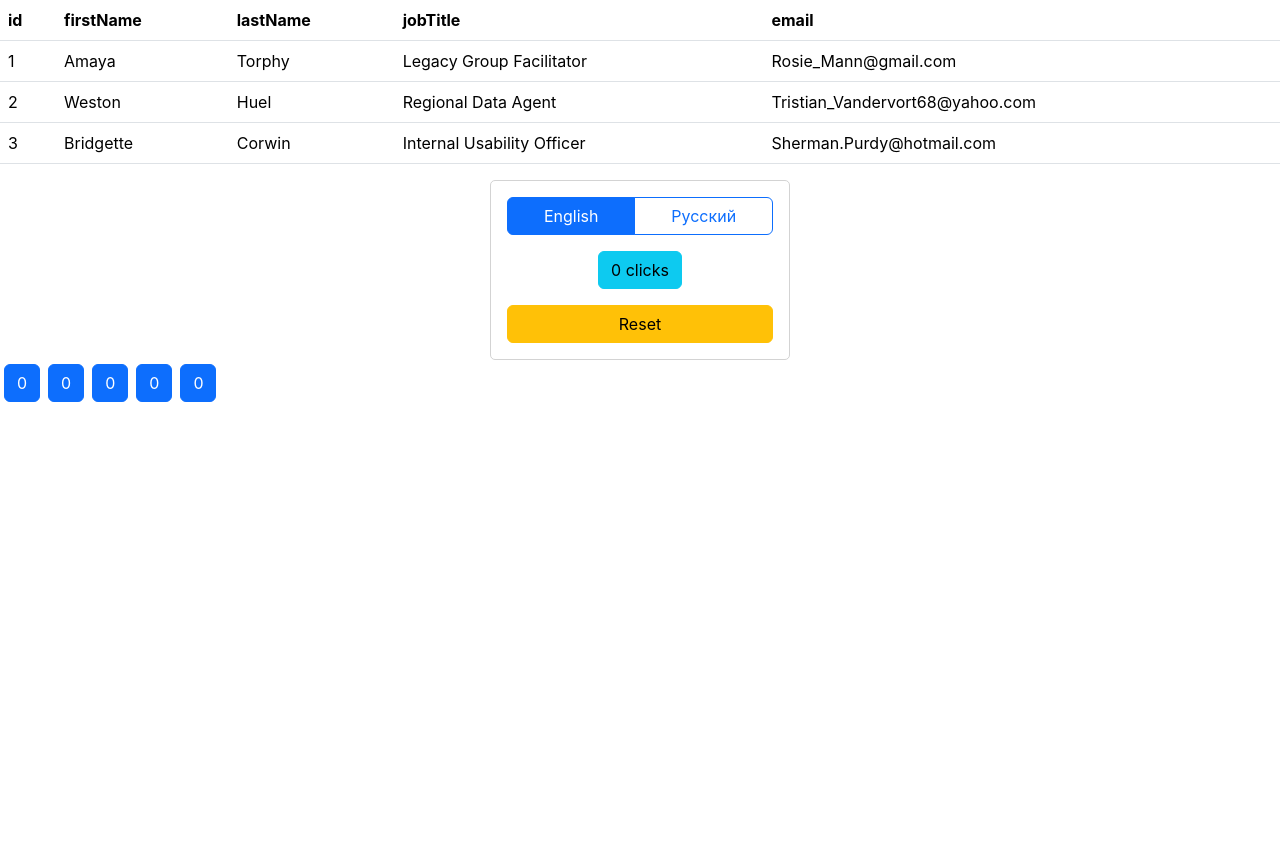
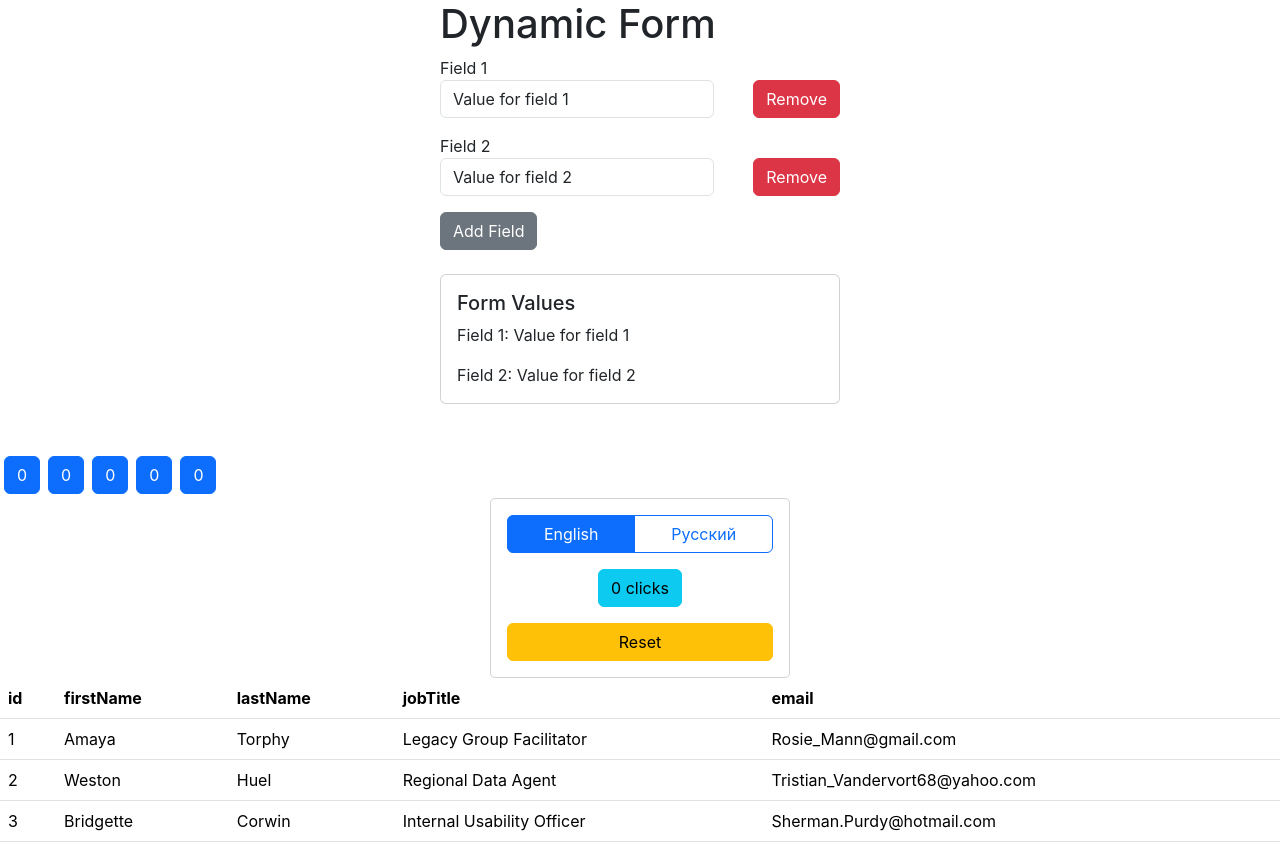
Before and after one commit to BrovkinAndrey/ReactHooks, a React (Create React App) app: page / in a window 1280 px wide. Before the commit the page ends 800 px from the top, so only its background shows below. Built offline with nearby package versions, Linux system fonts and the light colour scheme.

Commit message:
finish dinamic-form exercise

```diff
--- a/package.json
+++ b/package.json
@@ -6,6 +6,7 @@
     "@testing-library/jest-dom": "^5.17.0",
     "@testing-library/react": "^13.4.0",
     "@testing-library/user-event": "^13.5.0",
+    "formik": "^2.4.6",
     "i18next": "^23.16.0",
     "i18next-browser-languagedetector": "^8.0.0",
     "immer": "^10.1.1",
--- /dev/null
+++ b/src/App.css
@@ -0,0 +1,9 @@
+.dinamic-form {
+  width: 400px;
+  margin: 0 auto;
+}
+
+.field {
+  display: flex;
+  justify-content: space-between;
+}
--- a/src/App.js
+++ b/src/App.js
@@ -1,6 +1,8 @@
 import Table from './Table';
 import Counter from './Counter';
 import Buttons from './Buttons';
+import DinamicForm from './DinamicForm';
+import './App.css';
 
 const list = [
   {
@@ -29,9 +31,10 @@ const list = [
 const App = () => {
   return (
     <>
+      <DinamicForm />
+      <Buttons count={5} />
+      <Counter />
       <Table data={list} />
-      <Counter />
-      <Buttons count={5} />
     </>
   );
 };
--- /dev/null
+++ b/src/DinamicForm.jsx
@@ -0,0 +1,73 @@
+import { useImmer } from 'use-immer';
+
+let nextId = 3;
+
+export default function DinamicForm() {
+  const [fields, setFields] = useImmer([
+    { id: 1, value: `Value for field 1` },
+    { id: 2, value: `Value for field 2` },
+  ]);
+
+  function handleChange(id, value) {
+    setFields((draft) =>
+      draft.map((field) => (field.id === id ? { id, value } : field))
+    );
+  }
+
+  function handleRemove(id) {
+    setFields((draft) => draft.filter((field) => field.id !== id));
+  }
+
+  function handleAdd() {
+    setFields([...fields, { id: nextId++, value: '' }]);
+  }
+
+  return (
+    <div className="dinamic-form mb-5">
+      <h1>Dynamic Form</h1>
+      <form>
+        {fields.map((field) => (
+          <div key={field.id} className="mb-3 field">
+            <div className="form-group">
+              <label htmlFor={field.id}>Field {field.id}</label>
+              <input
+                type="text"
+                className="form-control"
+                id={field.id}
+                value={field.value}
+                placeholder={
+                  field.value.length === 0
+                    ? `Enter value for field ${field.id}`
+                    : ''
+                }
+                onChange={(e) => handleChange(field.id, e.target.value)}
+              />
+            </div>
+            <button
+              type="button"
+              className="btn btn-danger mt-4"
+              onClick={() => handleRemove(field.id)}>
+              Remove
+            </button>
+          </div>
+        ))}
+      </form>
+      <button
+        type="button"
+        className="btn btn-secondary mb-4"
+        onClick={() => handleAdd()}>
+        Add Field
+      </button>
+      <div className="card">
+        <div className="card-body">
+          <h5 className="card-title">Form Values</h5>
+          {fields.map((field) => (
+            <p
+              key={field.id}
+              className="card-text">{`Field ${field.id}: ${field.value}`}</p>
+          ))}
+        </div>
+      </div>
+    </div>
+  );
+}
```
Also changed, not shown: 1 other file (tests, documents, lock files or other folders).
